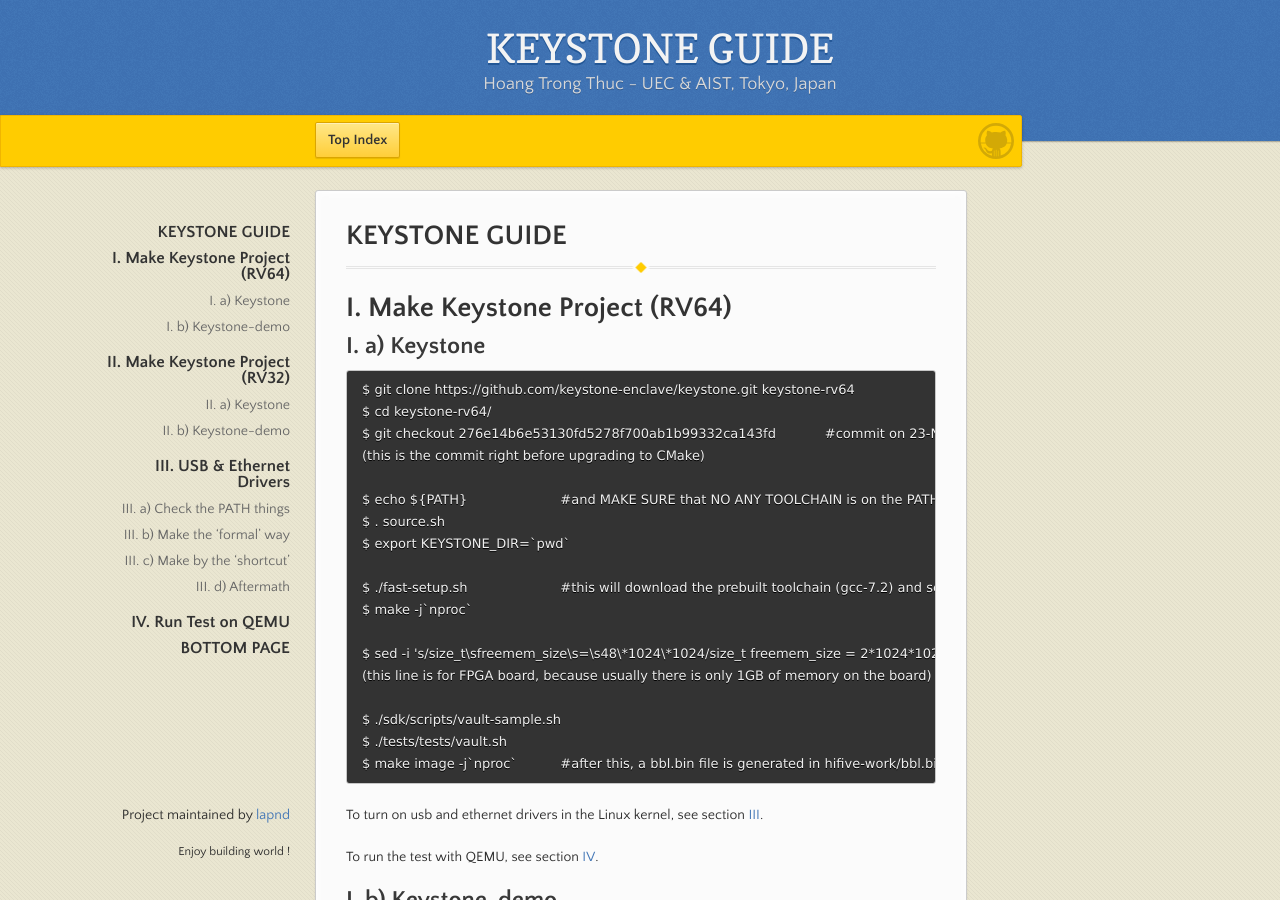
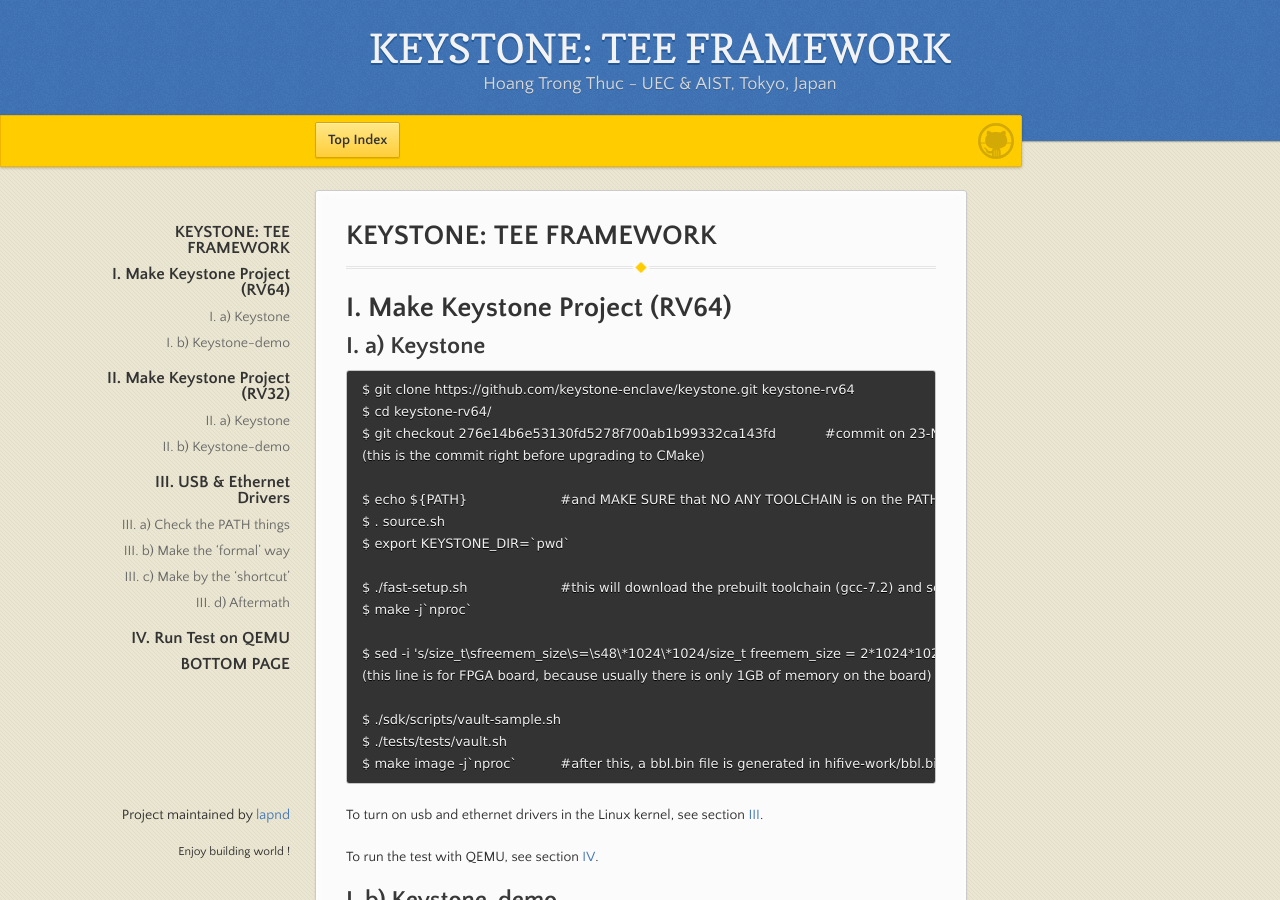
Before and after one commit to lapnd/httdes.github.io, a Jekyll site: the page built from keystone.md, in a window 1280 px wide and 900 px high. Built offline with Jekyll 4.4.1, drawn with Linux system fonts in a browser that asks for light colours; our own code applies the rules of GitHub Pages for plain Markdown files.

Commit message:
Update keystone.md

```diff
--- a/keystone.md
+++ b/keystone.md
@@ -2,7 +2,7 @@
 layout : default
 ---
 
-# KEYSTONE GUIDE
+# KEYSTONE: TEE FRAMEWORK
 
 * * *
 
```
